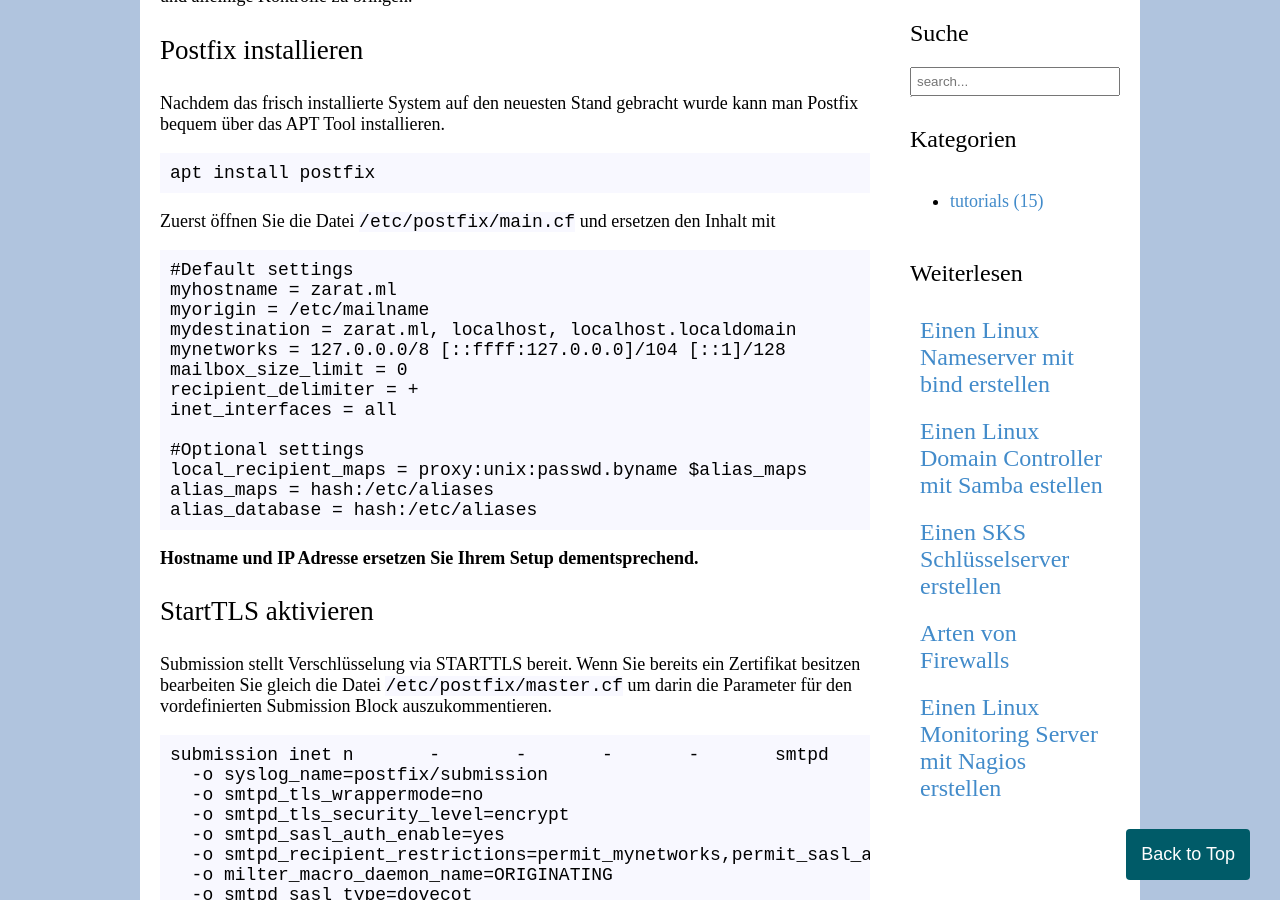
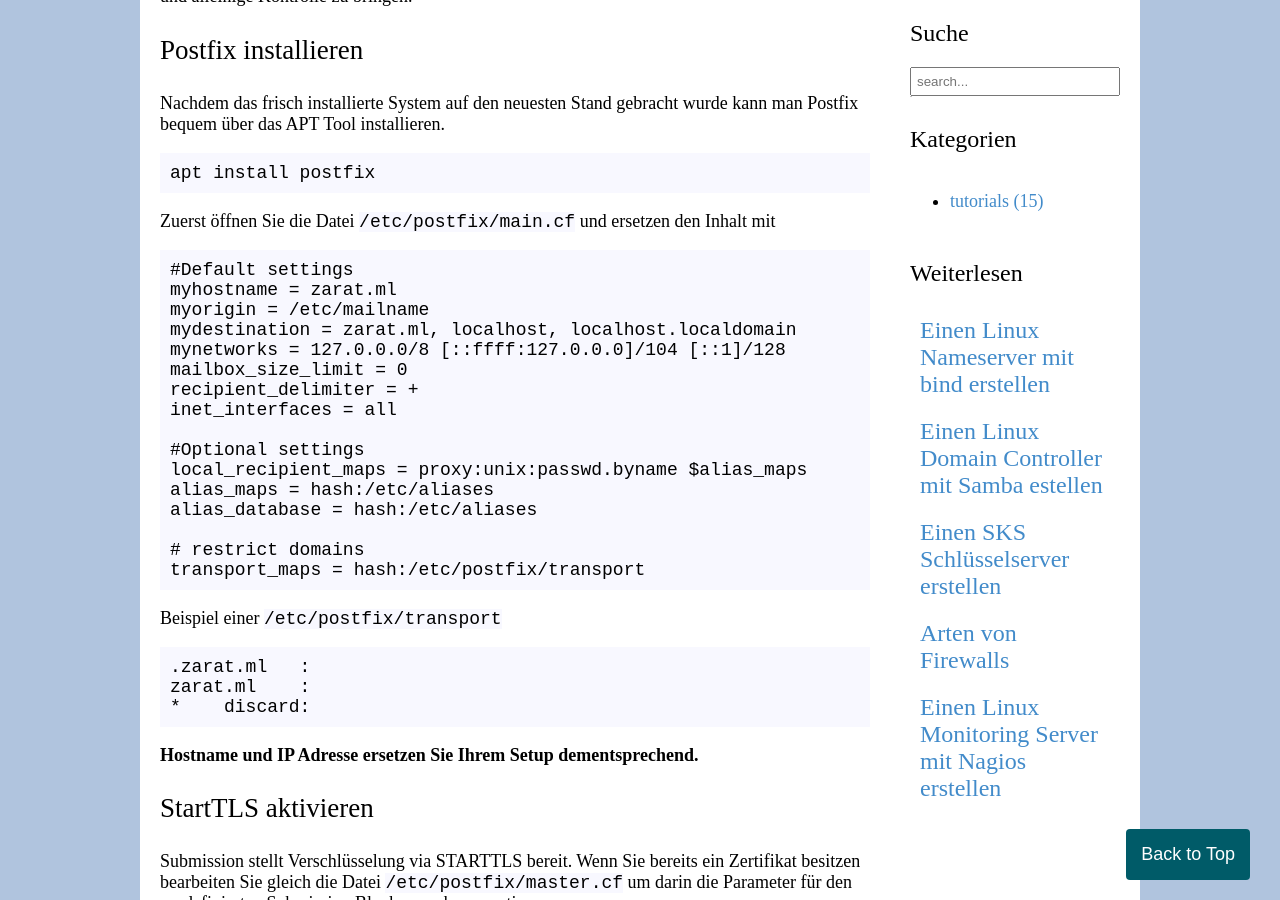
Before and after one commit to zarat/zarat.github.io, a Jekyll site: the page built from _posts/2018-05-23-mailserver.markdown, in a window 1280 px wide and 900 px high, scrolled down 548 px. Built offline with Jekyll 4.4.1, drawn with Linux system fonts in a browser that asks for light colours.

Commit message:
Update 2018-05-23-mailserver.markdown

```diff
--- a/_posts/2018-05-23-mailserver.markdown
+++ b/_posts/2018-05-23-mailserver.markdown
@@ -32,6 +32,17 @@
 local_recipient_maps = proxy:unix:passwd.byname $alias_maps
 alias_maps = hash:/etc/aliases
 alias_database = hash:/etc/aliases
+
+# restrict domains
+transport_maps = hash:/etc/postfix/transport
+</pre>
+
+Beispiel einer <code>/etc/postfix/transport</code>
+
+<pre>
+.zarat.ml   :
+zarat.ml    :
+*    discard:
 </pre>
 
 <b>Hostname und IP Adresse ersetzen Sie Ihrem Setup dementsprechend.
```
